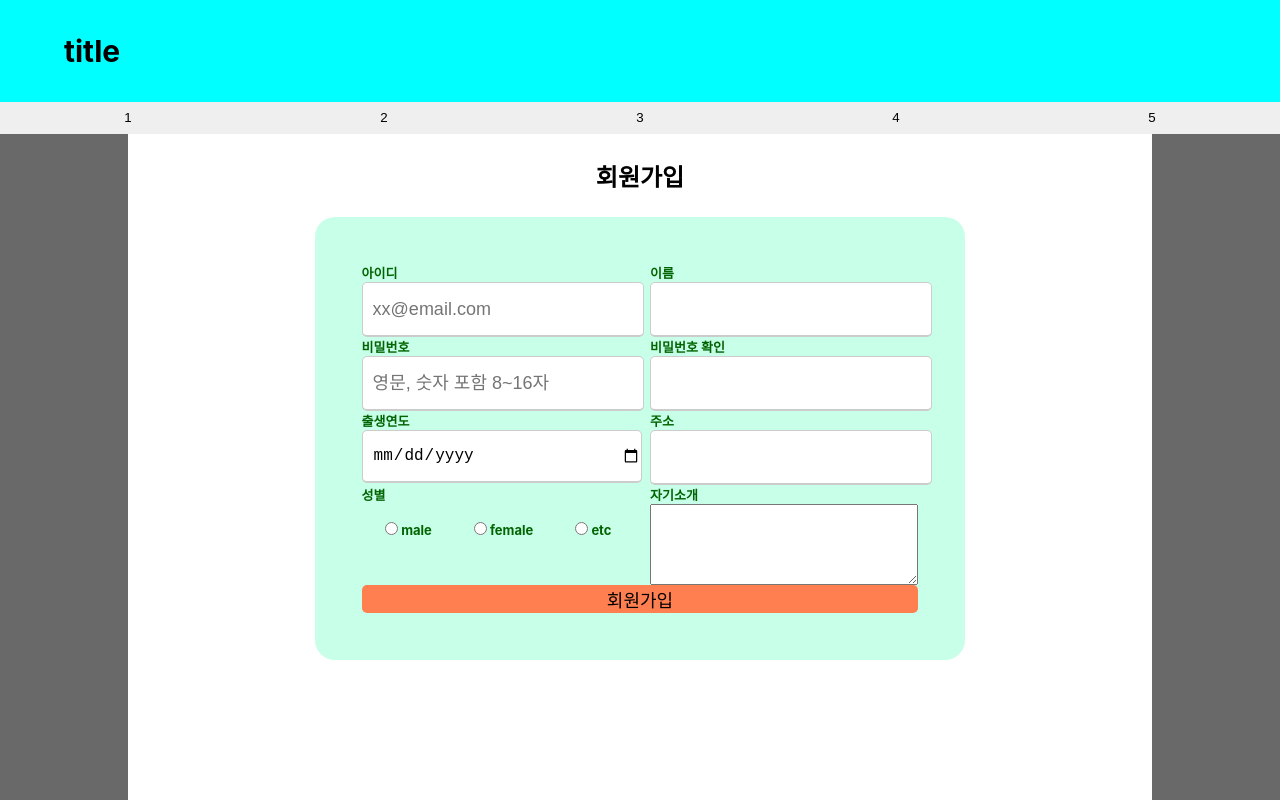
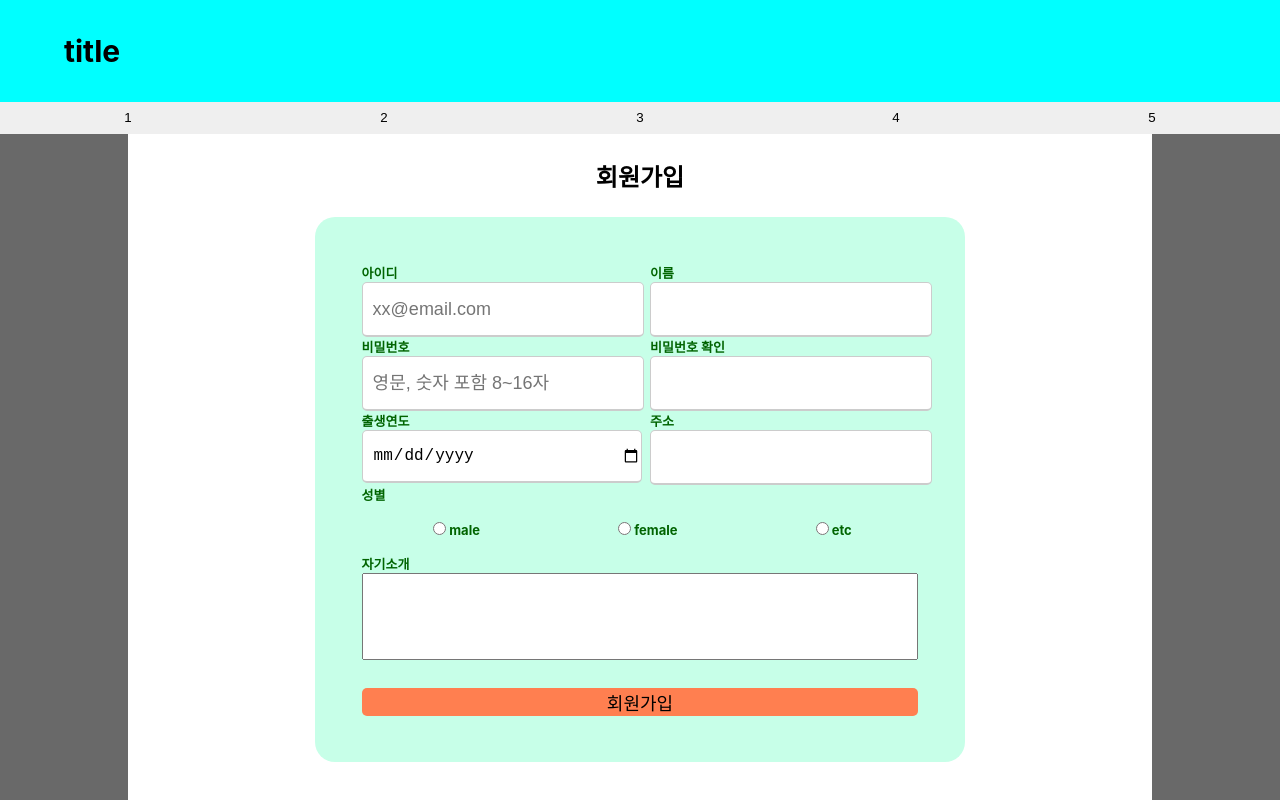
Before and after one commit to limgs0506/Form_Study_react, a React (Create React App) app: page / in a window 1280 px wide. Shown: the top 800 px of the page. Built offline with nearby package versions, Linux system fonts and the light colour scheme.

Commit message:
FIX gender, textarea style 수정

```diff
--- a/src/domain/signUp/signUp.tsx
+++ b/src/domain/signUp/signUp.tsx
@@ -1,5 +1,73 @@
 import React from "react";
 import styled from "styled-components";
+
+type Props = {
+	postTitle: string;
+};
+
+const SignUpArticle: React.FC<Props> = (props) => {
+	return (
+		<Article>
+			<h2 id="h2">{props.postTitle}</h2>
+			<Form action="result" method="post">
+				<Div>
+					<Label htmlFor="id"> 아이디 </Label>
+					<Input type="text" name="id" placeholder="xx@email.com" />
+				</Div>
+				<Div>
+					<Label htmlFor="name"> 이름 </Label>
+					<Input type="text" name="name" />
+				</Div>
+				<Div>
+					<Label htmlFor="pw"> 비밀번호 </Label>
+					<Input
+						type="password"
+						name="pw"
+						placeholder="영문, 숫자 포함 8~16자"
+						id="password"
+					/>
+				</Div>
+				<Div>
+					<Label htmlFor="password"> 비밀번호 확인</Label>
+					<Input type="password" name="pass_con" id="password_confirm" />
+				</Div>
+				<Div>
+					<Label htmlFor="birth"> 출생연도 </Label>
+					<Input type="date" name="birth" />
+				</Div>
+				<Div>
+					<Label htmlFor="adress"> 주소 </Label>
+					<Input type="text" name="adress" />
+				</Div>
+				<Div className="wide">
+					<Label htmlFor="gender"> 성별 </Label>
+					<DivGender>
+						<DivInputGender>
+							<input type="radio" name="gender" value="male" id="male" />
+							<Label htmlFor="male">male</Label>
+						</DivInputGender>
+						<DivInputGender>
+							<input type="radio" name="gender" value="female" id="female" />
+							<Label htmlFor="female">female</Label>
+						</DivInputGender>
+						<DivInputGender>
+							<input type="radio" name="gender" value="etc" id="etc" />
+							<Label htmlFor="etc">etc</Label>
+						</DivInputGender>
+					</DivGender>
+				</Div>
+				<Div className="wide">
+					<Label htmlFor="bio"> 자기소개 </Label>
+					<textarea name="bio" rows={5} />
+				</Div>
+
+				<Submit type="submit" value="회원가입" />
+			</Form>
+		</Article>
+	);
+};
+
+export default SignUpArticle;
 
 const Article = styled.article`
 	display: flex;
@@ -11,7 +79,6 @@ const Article = styled.article`
 		margin: 1em 0;
 	}
 `;
-
 const Form = styled.form`
 	display: flex;
 	flex-wrap: wrap;
@@ -27,9 +94,9 @@ const Div = styled.div`
 	display: flex;
 	flex-direction: column;
 	width: calc(100% / 2 - 10px);
-	#wide {
+	&.wide {
 		width: 100%;
-	#wide > textarea {
+	&.wide textarea {
 		padding: 5px;
 		resize: none;
 	}
@@ -70,16 +137,12 @@ const DivGender = styled.div`
 	font-size: medium;
 `;
 const DivInputGender = styled.div`
-	& > input:checked + label {
-		font-weight: bold;
+	& > input:checked + ${Label} {
+		color: red;
 	}
 `;
-const DivSubmit = styled.div`
-	display: flex;
-	width: 100%;
-	align-items: flex-end;
-`;
 const Submit = styled.input`
+	margin: 5% auto auto auto;
 	width: 100%;
 	height: 100%;
 	border: 0;
@@ -93,71 +156,3 @@ const Submit = styled.input`
 		background-color: crimson;
 	}
 `;
-type Props = {
-	postTitle: string;
-};
-
-const SignUpArticle: React.FC<Props> = (props) => {
-	return (
-		<Article>
-			<h2 id="h2">{props.postTitle}</h2>
-			<Form action="result" method="post" className="htmlForm">
-				<Div>
-					<Label htmlFor="id"> 아이디 </Label>
-					<Input type="text" name="id" placeholder="xx@email.com" />
-				</Div>
-				<Div>
-					<Label htmlFor="name"> 이름 </Label>
-					<Input type="text" name="name" />
-				</Div>
-				<Div>
-					<Label htmlFor="pw"> 비밀번호 </Label>
-					<Input
-						type="password"
-						name="pw"
-						placeholder="영문, 숫자 포함 8~16자"
-						id="password"
-					/>
-				</Div>
-				<Div>
-					<Label htmlFor="password"> 비밀번호 확인</Label>
-					<Input type="password" name="pass_con" id="password_confirm" />
-				</Div>
-				<Div>
-					<Label htmlFor="birth"> 출생연도 </Label>
-					<Input type="date" name="birth" />
-				</Div>
-				<Div>
-					<Label htmlFor="adress"> 주소 </Label>
-					<Input type="text" name="adress" />
-				</Div>
-				<Div id="wide">
-					<Label htmlFor="gender"> 성별 </Label>
-					<DivGender>
-						<DivInputGender>
-							<input type="radio" name="gender" value="male" id="male" />
-							<Label htmlFor="male">male</Label>
-						</DivInputGender>
-						<DivInputGender>
-							<input type="radio" name="gender" value="female" id="female" />
-							<Label htmlFor="female">female</Label>
-						</DivInputGender>
-						<DivInputGender>
-							<input type="radio" name="gender" value="etc" id="etc" />
-							<Label htmlFor="etc">etc</Label>
-						</DivInputGender>
-					</DivGender>
-				</Div>
-				<Div id="wide">
-					<Label htmlFor="bio"> 자기소개 </Label>
-					<textarea name="bio" rows={5} />
-				</Div>
-				<DivSubmit>
-					<Submit type="submit" value="회원가입" />
-				</DivSubmit>
-			</Form>
-		</Article>
-	);
-};
-
-export default SignUpArticle;
```
